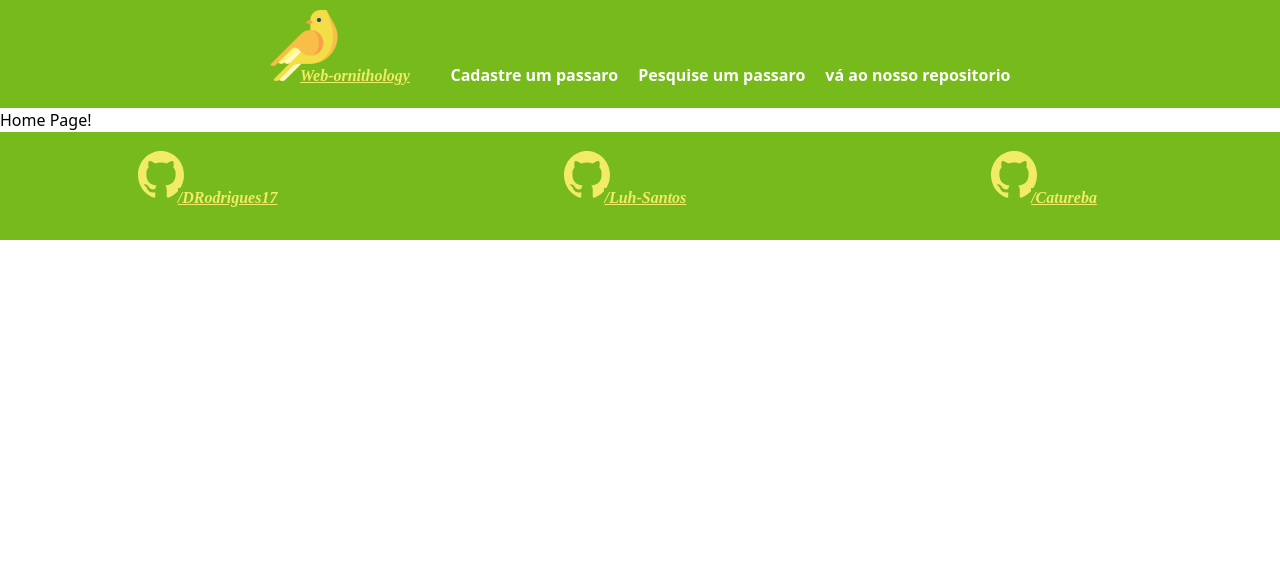
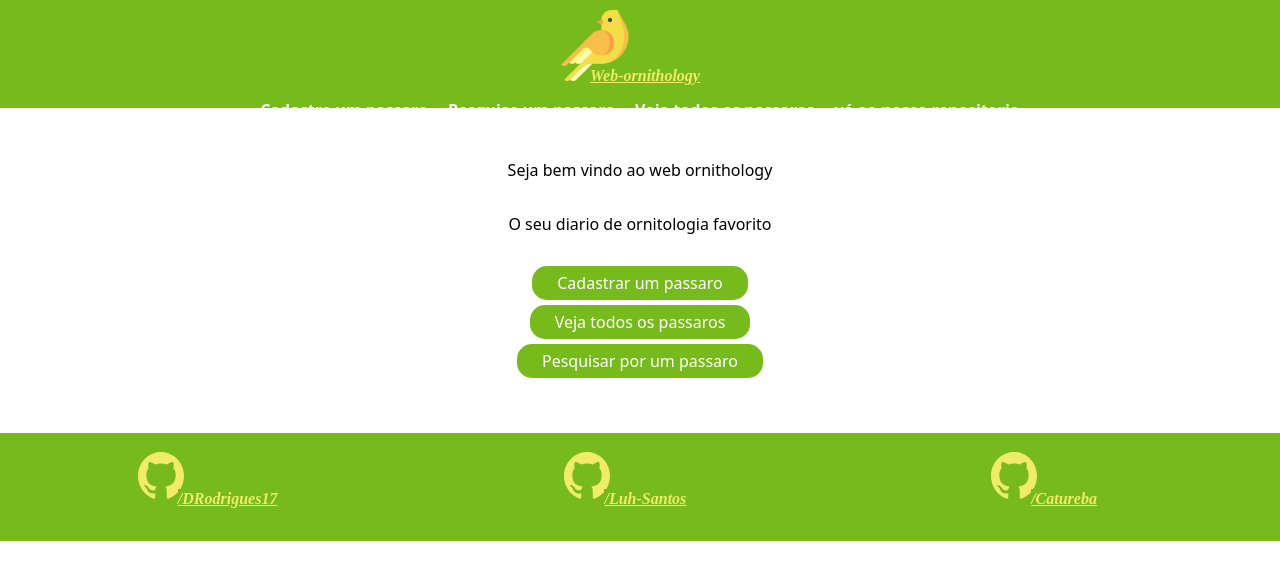
Before and after one commit to DRodrigues17/web-ornithology, an Angular app in the folder frontend/: page / in a window 1280 px wide. Shown: the top 580 px of the page. Built offline with nearby package versions, Linux system fonts and the light colour scheme.

Commit message:
update home page

```diff
--- a/frontend/src/app/Components/home/home.component.css
+++ b/frontend/src/app/Components/home/home.component.css
@@ -0,0 +1,23 @@
+
+.conteiner-home{
+    padding: 50px 0;
+    text-align: center;
+    width: 60vw;
+    margin: 0 auto;
+}
+.conteiner-home h2{
+    margin-top: 30px;
+}
+.actions{
+    margin-top: 30px;
+}
+.actions button{
+    display: block;
+    margin: 5px auto;
+    color: white;
+    background-color: var(--background);
+    padding: 5px 25px;
+    border-radius: 15px;
+
+
+}
--- a/frontend/src/app/Components/home/home.component.html
+++ b/frontend/src/app/Components/home/home.component.html
@@ -1 +1,11 @@
-<h1>Home Page!</h1>
+
+<div class="conteiner-home">
+    <h1>Seja bem vindo ao web ornithology</h1>
+    <h2>O seu diario de ornitologia favorito</h2>
+    <div class="actions">
+        <button routerLink="/post">Cadastrar um passaro</button>
+        <button routerLink="/list">Veja todos os passaros</button>
+        <button routerLink="/search">Pesquisar por um passaro</button>
+    </div>
+
+</div>
--- a/frontend/src/app/Components/navbar/navbar.component.html
+++ b/frontend/src/app/Components/navbar/navbar.component.html
@@ -11,6 +11,7 @@
         <ul>
             <a routerLink="/post"><li>Cadastre um passaro</li></a>
             <a routerLink="/search"><li>Pesquise um passaro</li></a>
+            <a routerLink="/list"><li>Veja todos os passaros</li></a>
             <a href="https://gitlab.com/DRodrigues17/web-ornithology" target="_blank"><li>vá ao nosso repositorio</li></a>
         </ul>
 
--- a/frontend/src/styles.css
+++ b/frontend/src/styles.css
@@ -7,6 +7,11 @@
     --amarelas: #F2EB67;
     --background: #76BA1B;
   }
+
+.colors-default{
+    color: var(--amarelas);
+    background-color: var(--background);
+}
 
 .main-collors{
     width: 100%;
```
